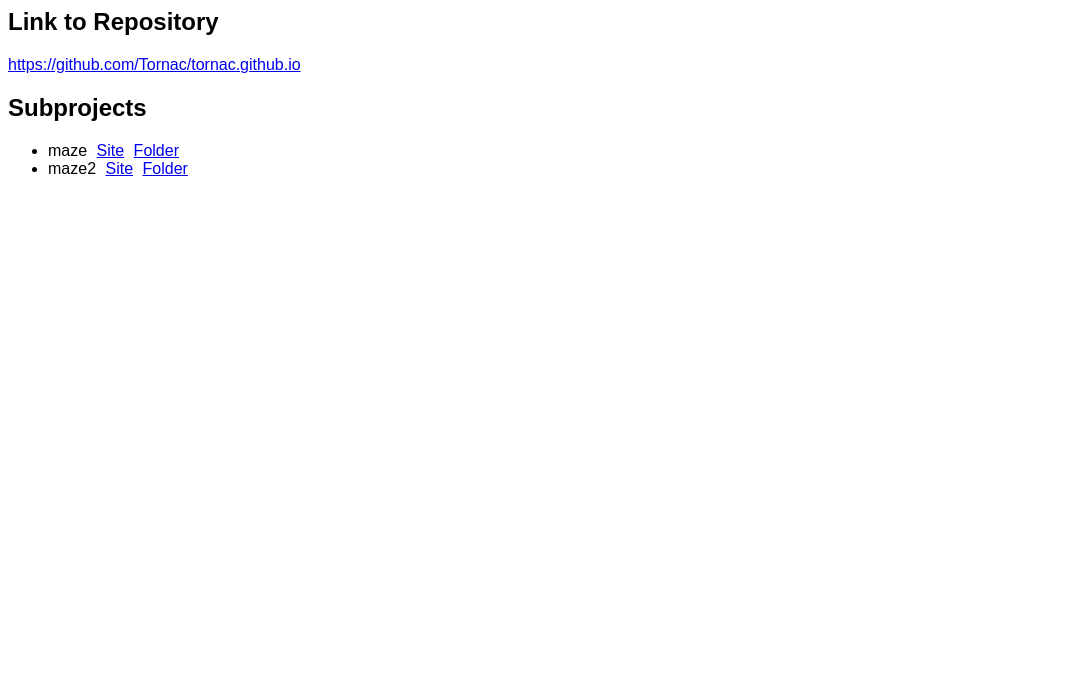
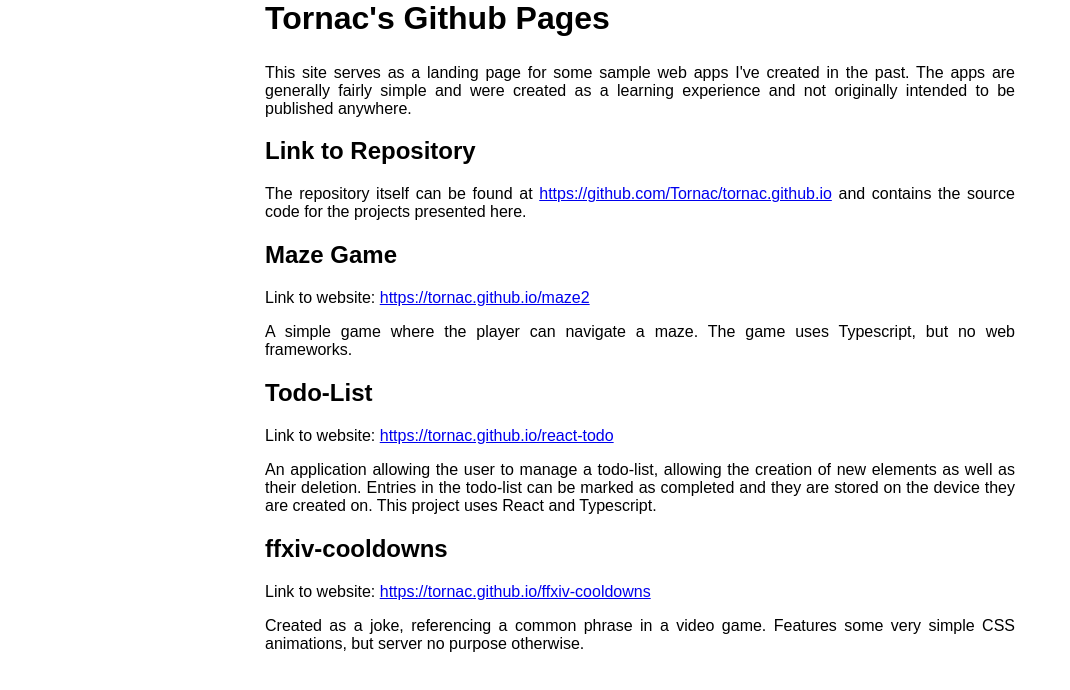
Before and after one commit to Tornac/tornac.github.io, a plain HTML site: page index.html in a window 1280 px wide. Shown: the whole page, without its empty margins (0-1070 px from the left). Drawn offline with Linux system fonts and the light colour scheme.

Commit message:
updated landing page

```diff
--- a/index.css
+++ b/index.css
@@ -1,8 +1,20 @@
 body {
+    width: 90%;
+    max-width: 750px;
+    margin: auto;
     font-family: sans-serif;
     font-size: 16px;
+    text-align: justify;
 }
 
 section.projects li>a {
     margin-left: 5px;
 }
+
+h1 {
+    font-size: 200%;
+}
+
+h2 {
+    font-size: 150%;
+}
--- a/index.html
+++ b/index.html
@@ -2,27 +2,55 @@
 
 <head>
     <link rel="stylesheet" href="index.css">
+    <title>Tornac's Github Pages</title>
 </head>
 
 <body>
     <section>
-        <h1>Link to Repository</h1>
-        <a href="https://github.com/Tornac/tornac.github.io">https://github.com/Tornac/tornac.github.io</a>
+        <h1>Tornac's Github Pages</h1>
+        <p>
+            This site serves as a landing page for some sample web apps I've created in the past. The apps are generally
+            fairly simple and were created as a learning experience and not originally intended to be published
+            anywhere.
+        </p>
+    </section>
+    <section>
+        <h2>Link to Repository</h2>
+        <p>The repository itself can be found at <a
+                href="https://github.com/Tornac/tornac.github.io">https://github.com/Tornac/tornac.github.io</a> and
+            contains the source code for the projects presented here.</p>
     </section>
     <section class="projects">
-        <h1>Subprojects</h1>
-        <ul>
-            <li>
-                <span>maze</span>
-                <a href="https://tornac.github.io/maze">Site</a>
-                <a href="https://github.com/Tornac/tornac.github.io/tree/master/maze">Folder</a>
-            </li>
-            <li>
-                <span>maze2</span>
-                <a href="https://tornac.github.io/maze">Site</a>
-                <a href="https://github.com/Tornac/tornac.github.io/tree/master/maze2">Folder</a>
-            </li>
-        </ul>
+        <div>
+            <h2>Maze Game</h2>
+            <p>Link to website: <a href="https://tornac.github.io/maze2">https://tornac.github.io/maze2</a></p>
+            <p>
+                A simple game where the player can navigate a maze. The game uses Typescript, but no web frameworks.
+            </p>
+        </div>
+        <div>
+            <h2>Todo-List</h2>
+            <p>Link to website: <a href="https://tornac.github.io/react-todo">https://tornac.github.io/react-todo</a>
+            </p>
+            <p>
+                An application allowing the user to manage a todo-list, allowing the creation of new elements as well as
+                their deletion.
+                Entries in the todo-list can be marked as completed and they are stored on the device they are created
+                on.
+                This project uses React and Typescript.
+            </p>
+        </div>
+        <div>
+            <h2>ffxiv-cooldowns</h2>
+            <p>
+                Link to website: <a
+                    href="https://tornac.github.io/ffxiv-cooldowns">https://tornac.github.io/ffxiv-cooldowns</a>
+            </p>
+            <p>
+                Created as a joke, referencing a common phrase in a video game. Features some very simple CSS
+                animations, but server no purpose otherwise.
+            </p>
+        </div>
     </section>
 </body>
 
```
